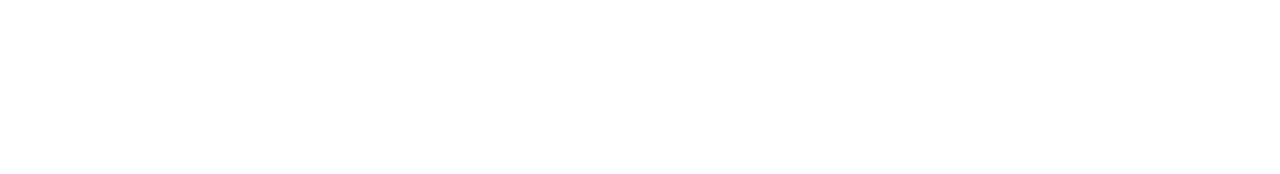
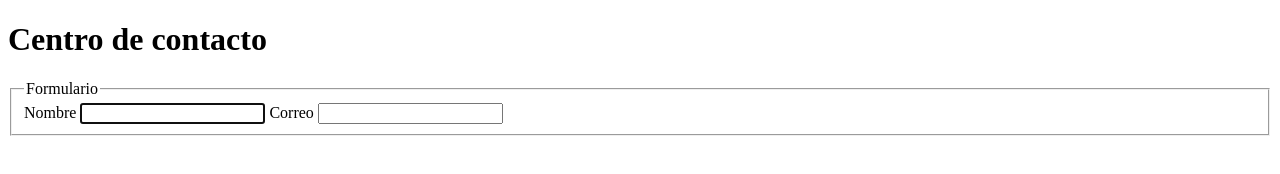
Before and after one commit to ACS-cd/Proyecto-Integrador-LM-2026, a plain HTML site: page proyecto/contacto.html in a window 1280 px wide. Drawn offline with Linux system fonts and the light colour scheme.

Commit message:
formulario iniciado: fieldset + 2  labels

```diff
--- a/proyecto/contacto.html
+++ b/proyecto/contacto.html
@@ -1,7 +1,7 @@
 <!DOCTYPE html>
 <html lang="es">
 <head>
-     <meta charset="UTF-8">
+    <meta charset="UTF-8">
     <meta name="viewport" content="width=device-width, initial-scale=1.0">
     <title>Personal  - Integrador-LM-2026</title> <!--Ángela Colorado Sousa 08-10-2026 -->
     <meta name="description" content="Página de contacto.">
@@ -9,4 +9,22 @@
     <meta name="author" content="Angela Colorado Sousa">
 </head>
 
-<body></body>
+<body>
+    <h1>Centro de contacto</h1>
+    <!--Contenedorpara el formulario-->
+    <div>
+        <form action="#" method="post">
+        <fieldset>
+            <legend>Formulario</legend>
+            <label for="nombre">Nombre</label>
+            <input type="text" id="nombre"
+                name="nombre" required
+                maxlength="10" autofocus>
+
+            <label for="correo">Correo</label>
+            <input type="email" id="correo"
+                name="coreo" required>
+        </form>
+        </fieldset>
+    </div>
+</body>
```
Also changed, not shown: 1 other file.
